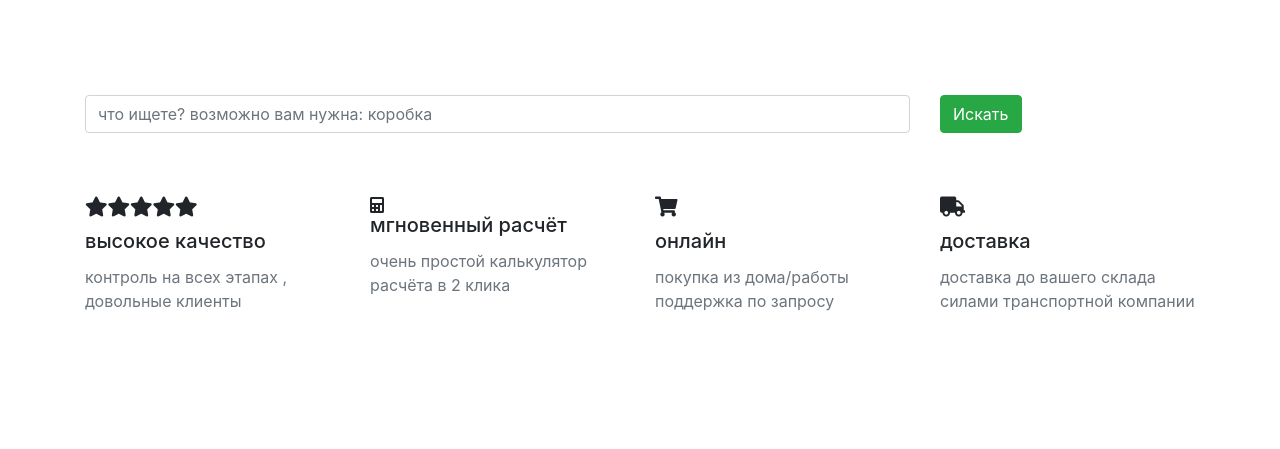
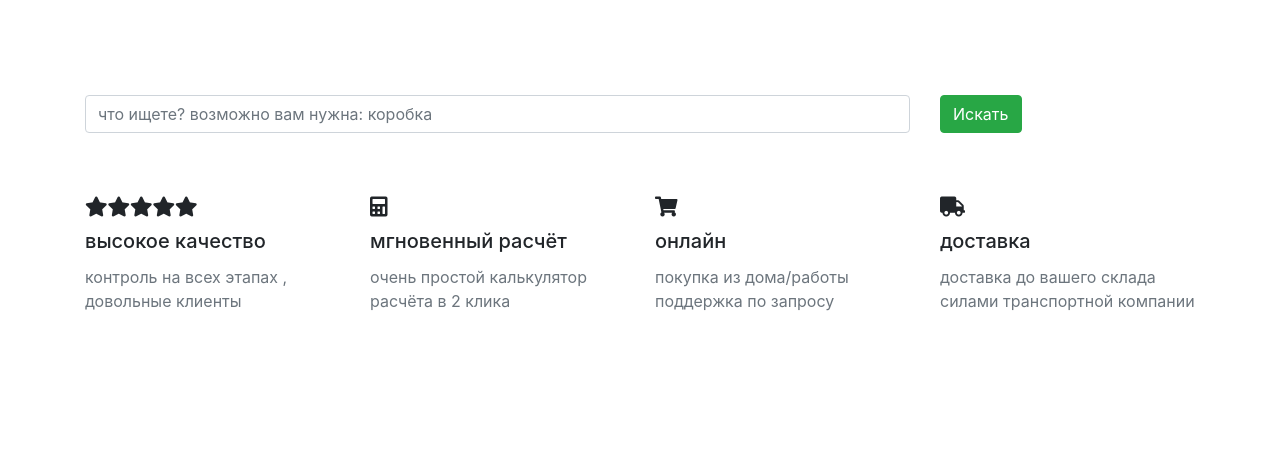
Before and after one commit to Ark005/finalprint, a Django app: page / in a window 1280 px wide. Shown: the part 1102-1551 px from the top of the page. Run offline with Django 3.2, Linux system fonts and the light colour scheme; data comes from the database, SQL or seed files in the repository; some libraries are stand-ins or nearby versions.

Commit message:
allign calc at home page

```diff
--- a/products/templates/products/home.html
+++ b/products/templates/products/home.html
@@ -94,8 +94,9 @@
       <h7 class="card-title"><span class="text-muted">контроль  на всех этапах ,<br> довольные клиенты   </h7></span>
     </div>
     <div class="col-sm">
-      <div><i class="fas fa-calculator"></i> </span></a></span></div>
-      <h5 class="card-title"> мгновенный расчёт</h5></span>
+      <div> </span></a></span></div>
+      <h5 class="card-title"> <i class="fas fa-calculator"></i>
+        <h5 class="card-title">  мгновенный расчёт</h5></span>
   <h7 class="card-title"><span class="text-muted">очень простой калькулятор расчёта  в 2 клика  </h7></span>
 
     </div>
```
